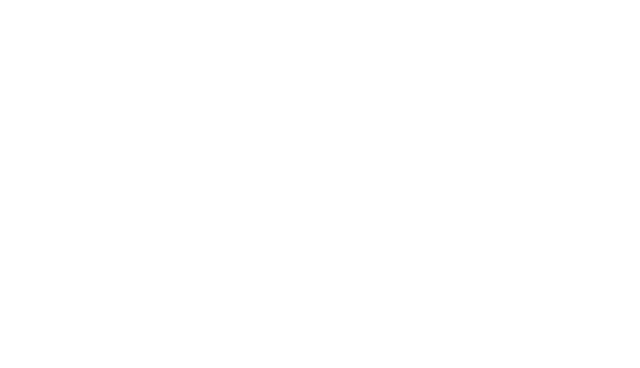
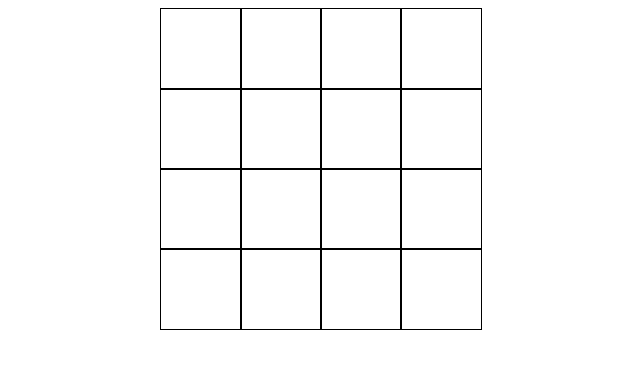
Before and after one commit to flowtyf/Etch-A-Sketch, a website: page index.html in a window 1280 px wide. Shown: the whole page, without its empty margins (320-960 px from the left). Drawn offline with Linux system fonts and the light colour scheme.

```diff
--- a/index.html
+++ b/index.html
@@ -4,10 +4,10 @@
     <meta charset="UTF-8" />
     <meta http-equiv="X-UA-Compatible" content="IE=edge" />
     <meta name="viewport" content="width=device-width, initial-scale=1.0" />
+    <link rel="stylesheet" href="/node_modules/normalize.css/" />
     <link rel="stylesheet" href="style.css" />
-    <title>Document</title>
-  </head>
+    <title>Pixel-sketch</title>
   <body>
-    <script></script>
+    <script src="script.js"></script>
   </body>
 </html>
--- /dev/null
+++ b/package.json
@@ -0,0 +1,5 @@
+{
+  "dependencies": {
+    "normalize.css": "^8.0.1"
+  }
+}
--- /dev/null
+++ b/script.js
@@ -0,0 +1,13 @@
+const gridContainer = document.createElement('div');
+gridContainer.className = 'grid-container';
+document.body.appendChild(gridContainer);
+
+const renderGrid = (squares) => {
+  for (let i = 0; i < squares; i++) {
+    const gridSquare = document.createElement('div');
+    gridSquare.className = `grid-square`;
+    gridContainer.appendChild(gridSquare);
+  }
+};
+
+renderGrid(16);
--- a/style.css
+++ b/style.css
@@ -0,0 +1,22 @@
+.white-pixel {
+  background-color: white;
+}
+
+.black-pixel {
+  background-color: black;
+}
+
+.grid-container {
+  display: grid;
+  grid-template-columns: 1fr 1fr 1fr 1fr;
+  grid-template-rows: 1fr 1fr 1fr 1fr;
+  width: 20rem;
+  height: 20rem;
+  margin: 0 auto;
+}
+
+.grid-square {
+  border: 1px solid;
+  width: 100%;
+  height: 100%;
+}
```
Also changed, not shown: 1 other file.
